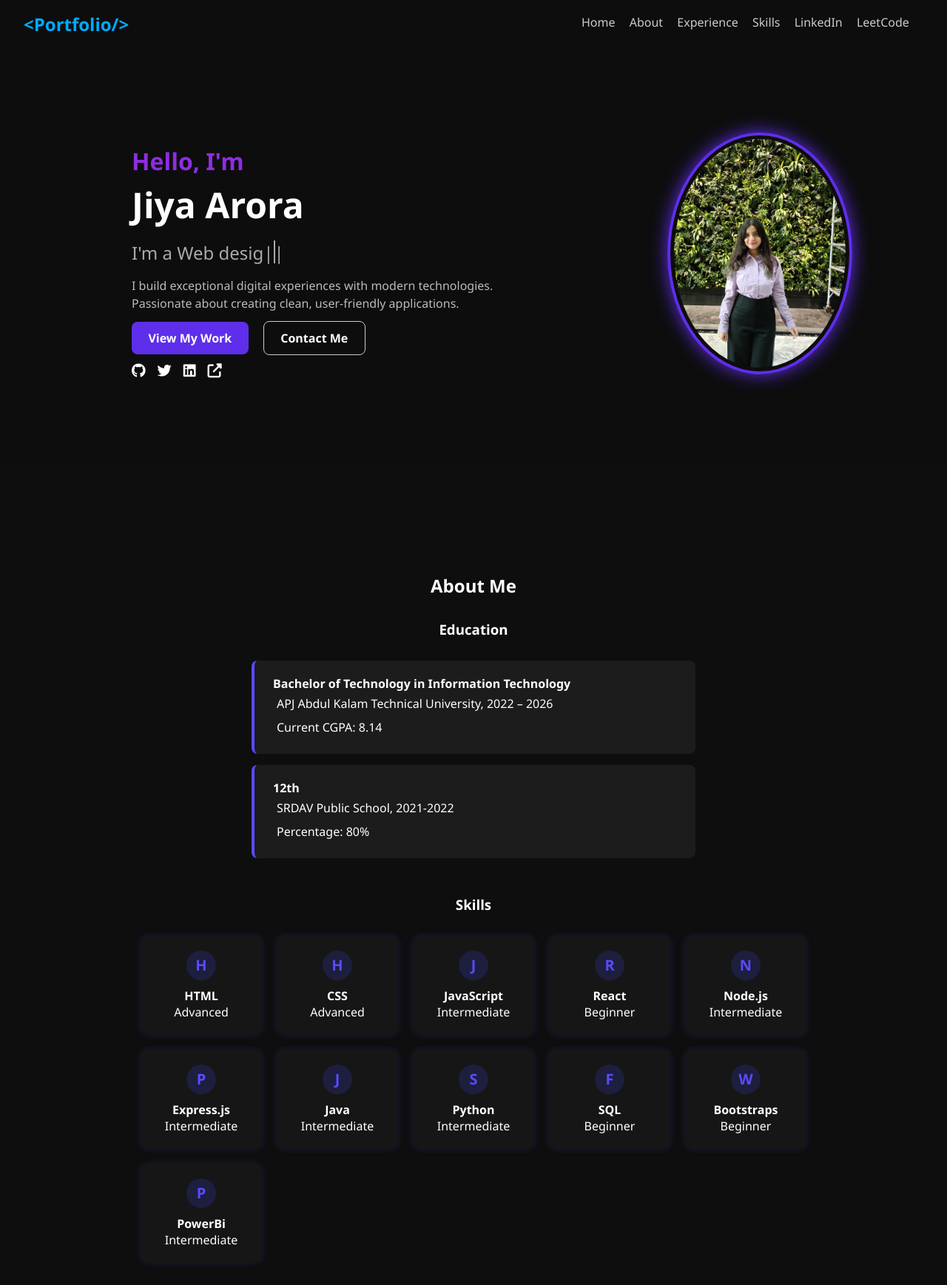
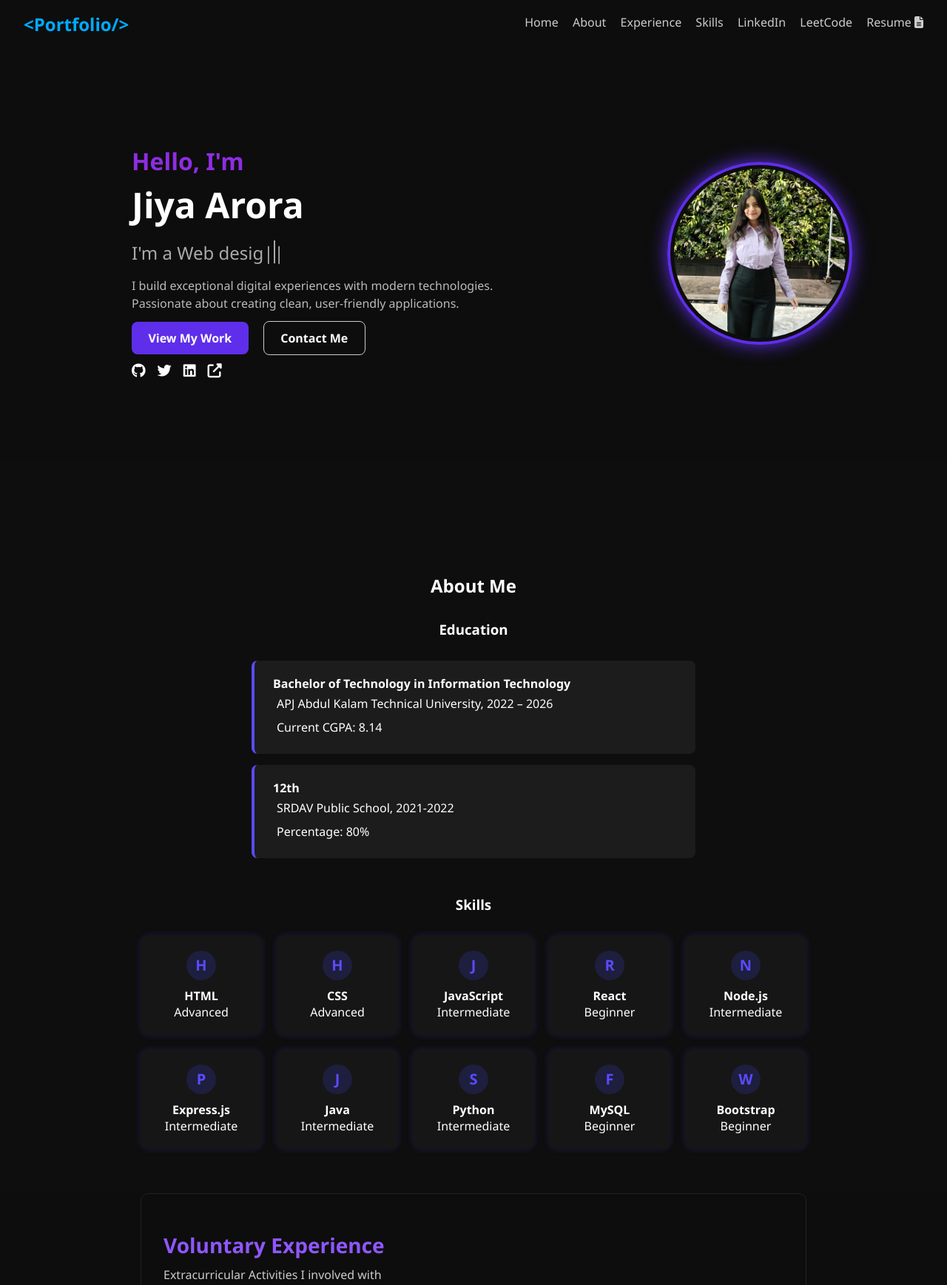
Before and after one commit to jiyaarora21/portfolio-website, a plain HTML site: page public/index.html in a window 1280 px wide. Shown: the top 1737 px of the page at 74% size. Drawn offline with nearby package versions, Linux system fonts and the light colour scheme.

Commit message:
Update index.html

```diff
--- a/public/index.html
+++ b/public/index.html
@@ -21,9 +21,9 @@
         <li><a href="#work">Experience</a></li>
         <li><a href="#skill">Skills</a></li>
 
-        <li><a href="https://www.linkedin.com/in/jiyarora21">LinkedIn</a></li>
+        <li><a href="https://www.linkedin.com/in/jiyaarora21/">LinkedIn</a></li>
         <li><a href="https://leetcode.com/u/jiyaarora_/">LeetCode</a></li>
-        <li><a href="https://drive.google.com/file/d/1LxcThMdcFh1Z8S4cHaiC6rRVnuI_g4X6/view?usp=sharing"></i></a></li>
+        <li><a href="https://drive.google.com/file/d/1LxcThMdcFh1Z8S4cHaiC6rRVnuI_g4X6/view?usp=sharing">Resume <i class="fas fa-file-alt"></i></a></li>
 
 
 
@@ -52,7 +52,7 @@
       </div>
     </div>
     <div class="hero-img">
-      <img src="formal.jpg" alt="Profile Photo" />
+      <img src="formalphoto.jpg" alt="Profile Photo" />
     </div>
   </section>
   <section id="about" class="about-section">
@@ -87,9 +87,9 @@
           <div class="skill-card"><span>P</span><h4>Express.js</h4><p>Intermediate</p></div>
           <div class="skill-card"><span>J</span><h4>Java</h4><p>Intermediate</p></div>
           <div class="skill-card"><span>S</span><h4>Python</h4><p>Intermediate</p></div>
-          <div class="skill-card"><span>F</span><h4>SQL</h4><p>Beginner</p></div>
-          <div class="skill-card"><span>W</span><h4>Bootstraps</h4><p>Beginner</p></div>
-          <div class="skill-card"><span>P</span><h4>PowerBi</h4><p>Intermediate</p></div>
+          <div class="skill-card"><span>F</span><h4>MySQL</h4><p>Beginner</p></div>
+          <div class="skill-card"><span>W</span><h4>Bootstrap</h4><p>Beginner</p></div>
+
         </div>
       </div>
     </div>
@@ -118,7 +118,7 @@
     <div class="experience-item">
       <div class="experience-header">
         <div>
-          <h3>Social media advertising</h3>
+          <h3>Social Media Marketing And Front-end Developer Intern</h3>
           <a href="#" class="company-name">Pledge a smile</a>
         </div>
         <div class="experience-meta">
```
